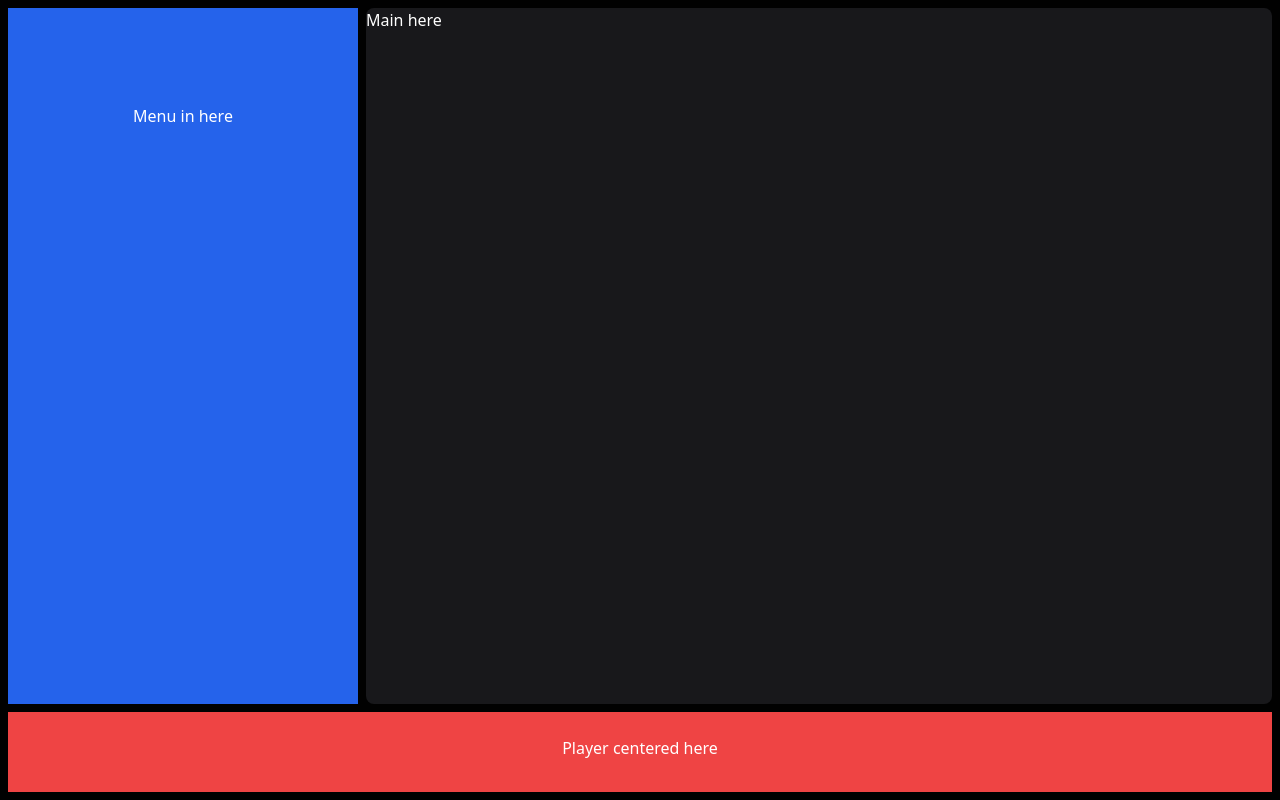
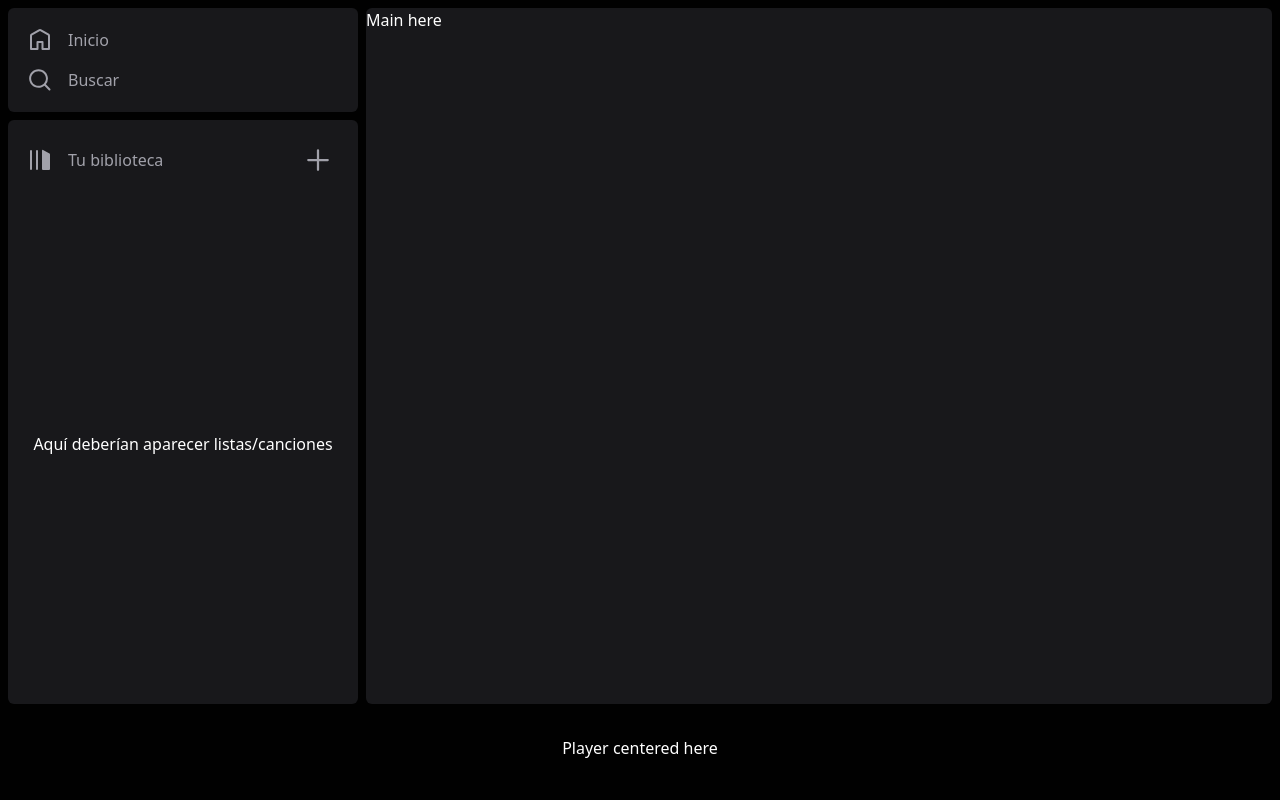
Before and after one commit to sergio-tr/spotify-clone, an Astro site: page / in a window 1280 px wide. Built offline with nearby package versions, Linux system fonts and the light colour scheme; Astro itself is replaced by a stand-in of ours.

Commit message:
Aside menu bar first approach

```diff
--- a/src/components/AsideMenu.astro
+++ b/src/components/AsideMenu.astro
@@ -1,3 +1,73 @@
-<div class="text-center m-12 p-12">
-    Menu in here
-</div>
+---
+import Home from "../icons/Home.astro"
+import Search from "../icons/Search.astro"
+import Library from "../icons/Library.astro"
+import Plus from "../icons/Plus.astro"
+import MenuItem from "./AsideMenuItem.astro"
+---
+<nav class="flex flex-col flex-1 gap-2">
+    <div class="bg-zinc-900 rounded-md p-2">
+        <ul class="flex flex-col gap-4 p-3">
+
+            <MenuItem href="/">
+                <Home /> Inicio
+            </MenuItem>
+
+            <MenuItem href="/#">
+                <Search /> Buscar
+            </MenuItem>
+
+        </ul>
+    </div>
+
+    <div class="flex flex-col flex-1 bg-zinc-900 rounded-md p-2">
+        <ul class="flex flex-col gap-4 p-3">
+            <MenuItem href="/#">
+
+                <div class="flex justify-between items-center w-full">
+
+                    <div class="flex items-center gap-4">
+                        <Library /> Tu biblioteca
+                    </div>
+                    <a class="relative flex items-center justify-center p-2 rounded-full transition-colors duration-300 text-zinc-400 hover:text-zinc-100"
+                       href="/#">
+                        <Plus />
+                        <span class="absolute inset-0 rounded-full bg-transparent transition-colors"></span>
+                    </a>
+
+                </div>
+
+            </MenuItem>
+        </ul>
+
+        <div class="flex flex-1 items-center justify-center">
+            Aquí deberían aparecer listas/canciones
+        </div>
+
+    </div>
+
+
+</nav>
+
+<style>
+    a.relative {
+        position: relative;
+    }
+
+    a.relative span {
+        content: '';
+        position: absolute;
+        top: 50%;
+        left: 50%;
+        width: 40px;
+        height: 40px;
+        background-color: transparent;
+        border-radius: 50%;
+        transform: translate(-50%, -50%);
+        transition: background-color 0.3s ease;
+    }
+
+    a.relative:hover span {
+        background-color: rgba(209, 213, 219, 0.1);
+    }
+</style>
--- /dev/null
+++ b/src/components/AsideMenuItem.astro
@@ -0,0 +1,13 @@
+---
+interface Props {
+    href?: string;
+}
+
+const { href } = Astro.props
+---
+
+<li>
+    <a class="flex gap-4 text-zinc-400 hover:text-zinc-100 font-medium transition duration-300" href={href}>
+        <slot/>
+    </a>
+</li>
--- /dev/null
+++ b/src/icons/Plus.astro
@@ -0,0 +1,4 @@
+<svg data-encore-id="icon" height="24" width="24" role="img" aria-hidden="true" viewBox="0 0 16 16" fill="currentColor">
+    <path d="M15.25 8a.75.75 0 0 1-.75.75H8.75v5.75a.75.75 0 0 1-1.5 0V8.75H1.5a.75.75 0 0 1 0-1.5h5.75V1.5a.75.75 0 0 1 1.5 0v5.75h5.75a.75.75 0 0 1 .75.75z">
+    </path>
+</svg>
--- a/src/layouts/Layout.astro
+++ b/src/layouts/Layout.astro
@@ -23,17 +23,17 @@ const { title } = Astro.props
   </head>
   <body>
     <div id="app" class="relative h-screen p-2 gap-2">
-      <aside class="[grid-area:aside] flex-col flex overflow-y-auto bg-blue-600">
+      <aside class="[grid-area:aside] flex flex-col overflow-y-auto">
         <AsideMenu />
       </aside>
 
-      <main class="[grid-area:main] rounded-lg bg-zinc-900 overflow-y-auto w-full">
-		Main here
+      <main class="[grid-area:main] rounded-md bg-zinc-900 overflow-y-auto w-full">
+		    Main here
         <slot />
       </main>
 
-      <footer class="[grid-area:player] h-[80px] bg-red-500">
-		<Player />
+      <footer class="[grid-area:player] h-[80px]">
+		    <Player />
       </footer>
     </div>
     <style>
```
